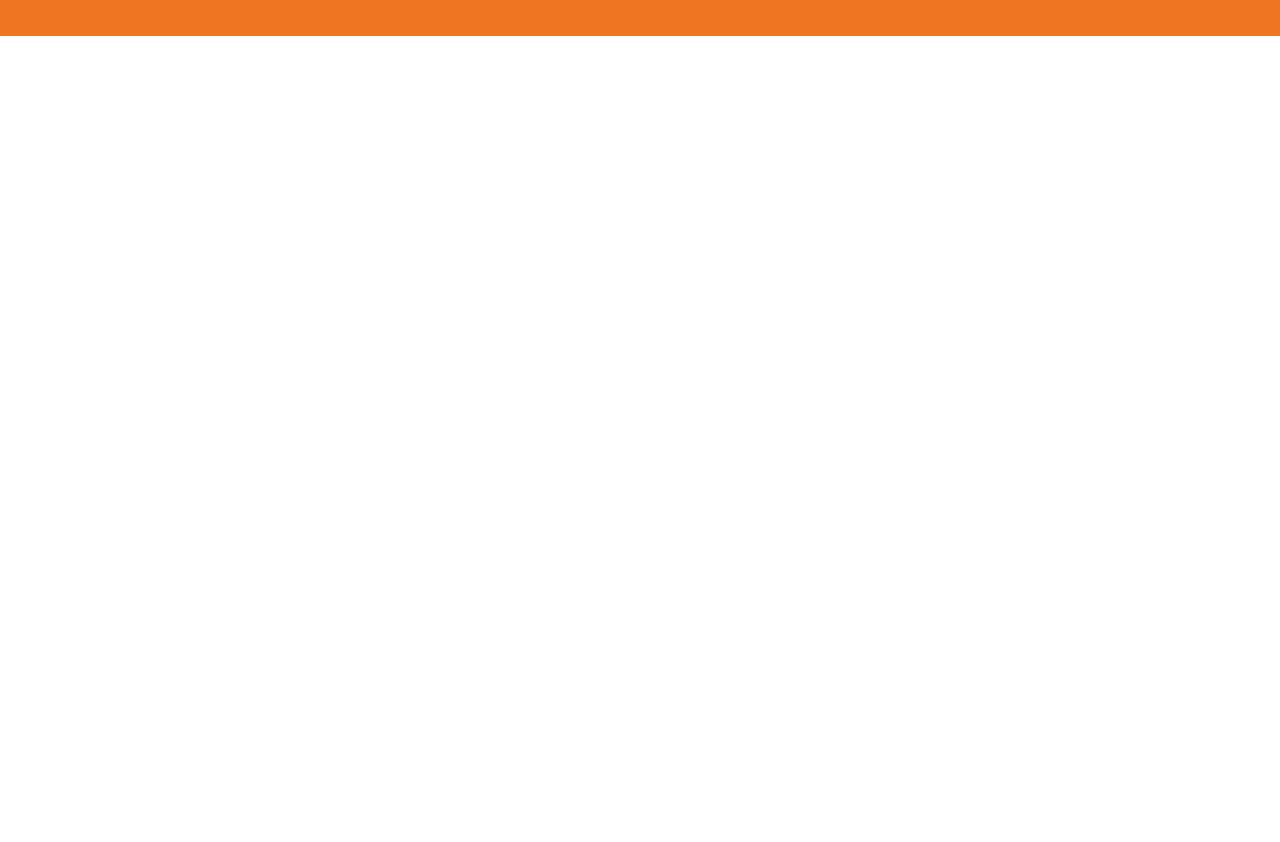
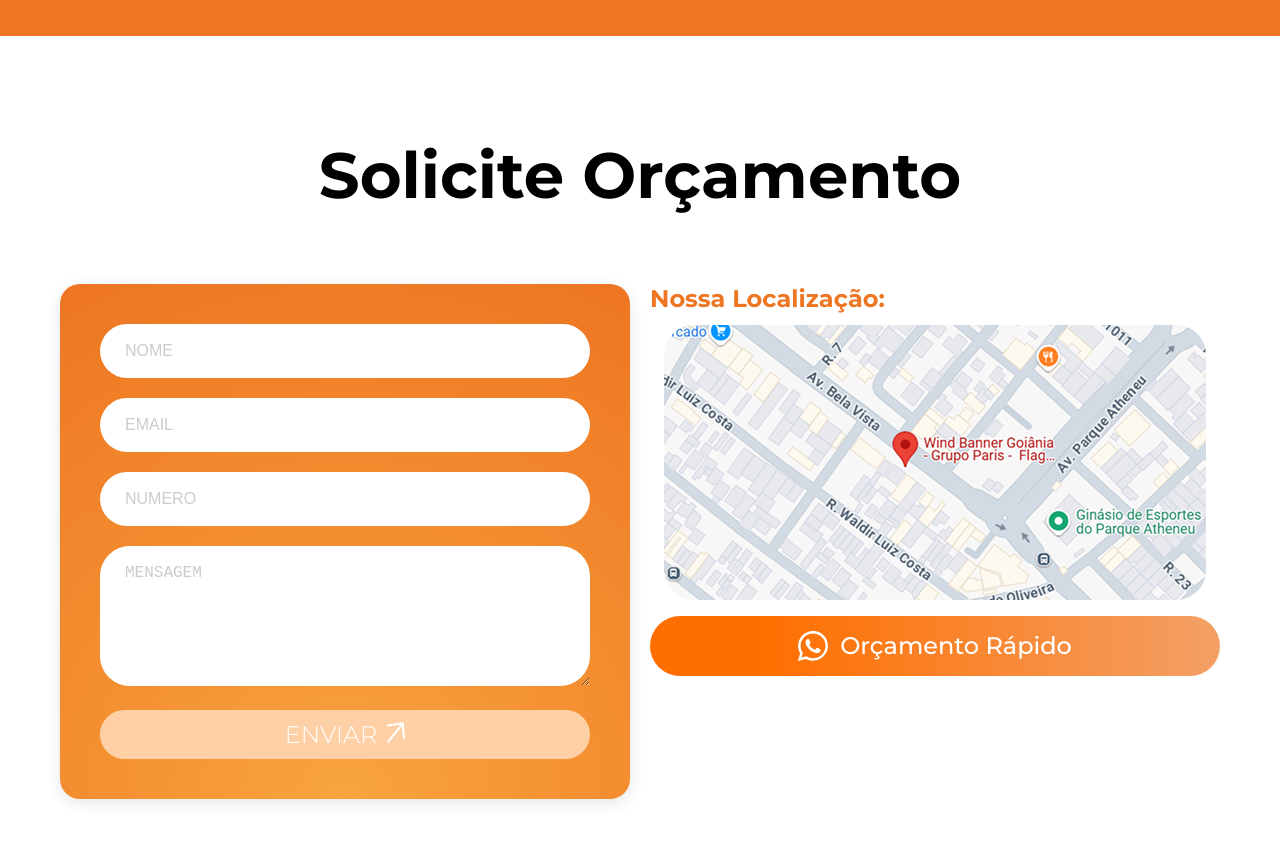
Before and after one commit to GabrielDaherDEV/projeto-estudo-html-css-js, a plain HTML site: page index.html in a window 1280 px wide. Shown: the part 3340-4182 px from the top of the page. Before the commit the page ends 3976 px from the top, so only its background shows below. Drawn offline with Linux system fonts and the light colour scheme.

Commit message:
Feat: Seção contato

```diff
--- a/index.html
+++ b/index.html
@@ -144,7 +144,6 @@
       </div>
 
     </section>
-
     <article class="galeria-bg">
       <div class="galeria-conteudo container">
         <div class="galeria-info">
@@ -164,6 +163,31 @@
 
       </div>
     </article>
+
+    <section class="contato-bg">
+      <div class="contato container">
+        <h2>Solicite Orçamento</h2>
+        <div class="form-container">
+          <form action="#" method="POST">
+            <input type="text" name="nome" placeholder="NOME" required>
+            <input type="email" name="email" placeholder="EMAIL" required>
+            <input type="tel" name="numero" placeholder="NUMERO" required>
+            <textarea name="mensagem" placeholder="MENSAGEM"></textarea>
+            <button type="submit">ENVIAR <span><img src="./img/icones/seta-form.svg" alt="">
+              </span></button>
+          </form>
+        </div>
+        <div class="localização-conteudo">
+          <h3>Nossa Localização:</h3>
+          <a href="#"><img src="./img/maps.png" alt="Google Maps"></a>
+          <div class="contato-botao">
+            <a href="#">
+              <img src="./img/redes/whatsapp.svg" alt="">
+              <span>Orçamento Rápido</span></a>
+          </div>
+        </div>
+      </div>
+    </section>
   </main>
 </body>
 
--- a/style.css
+++ b/style.css
@@ -476,3 +476,116 @@ body.menu-open {
     display: none;
   }
 }
+
+.form-container {
+  background: radial-gradient(circle at bottom, #f8a43d, #ee7522);
+  padding: 40px;
+  border-radius: 20px;
+  box-shadow: 0 4px 15px rgba(0, 0, 0, 0.1);
+  max-width: 100%;
+}
+
+.form-container input,
+.form-container textarea {
+  font-weight: 400;
+  width: 100%;
+  padding: 18px 25px;
+  margin-bottom: 20px;
+  border: none;
+  border-radius: 50px;
+  background-color: #ffffff;
+  font-size: 1rem;
+  color: #333;
+  box-sizing: border-box;
+}
+
+.form-container textarea {
+  border-radius: 30px;
+  height: 140px;
+  resize: vertical;
+}
+
+.form-container input:focus,
+.form-container textarea:focus {
+  outline: none;
+  box-shadow: 0 0 5px rgba(255, 255, 255, 0.7);
+}
+
+.form-container ::placeholder {
+  color: #cccccc;
+  font-weight: lighter;
+}
+
+.form-container button {
+  font-family: "Montserrat";
+  width: 100%;
+  padding: 10px 25px;
+  border: none;
+  border-radius: 50px;
+  background-color: #ffd0a5;
+  color: #ffffff;
+  font-size: 1.5rem;
+  font-weight: 300;
+  cursor: pointer;
+  transition: background-color 0.3s ease;
+  display: flex;
+  justify-content: center;
+  align-items: center;
+  gap: 10px;
+}
+
+.form-container button:hover {
+  background-color: #f2bf90;
+}
+
+.contato {
+  display: grid;
+  grid-template-columns: 1fr 1fr;
+  gap: 20px;
+  margin-top: 100px;
+  padding-right: 20px;
+  padding-left: 20px;
+  text-align: center;
+}
+.contato > h2:first-child {
+  grid-column: 1/-1;
+  margin-bottom: 50px;
+  font-size: 4rem;
+}
+
+.localização-conteudo h3 {
+  text-align: left;
+  font-size: 1.5rem;
+  margin-bottom: 12px;
+  color: #ee7522;
+}
+
+.localização-conteudo a > img {
+  max-width: 100%;
+}
+.contato-botao a {
+  margin-top: 12px;
+  display: flex;
+  justify-content: center;
+  align-items: center;
+  gap: 12px;
+  padding: 15px;
+  background: linear-gradient(to right, #ff6f00 20%, #f3a066 100%);
+  border-radius: 50px;
+}
+.contato-botao span {
+  font-weight: 500;
+  font-size: 1.5rem;
+  color: white;
+}
+
+@media (max-width: 800px) {
+  .contato {
+    grid-template-columns: 1fr;
+    margin-top: 60px;
+  }
+  .contato > h2:first-child {
+    font-size: 2rem;
+    margin-bottom: 0px;
+  }
+}
```
